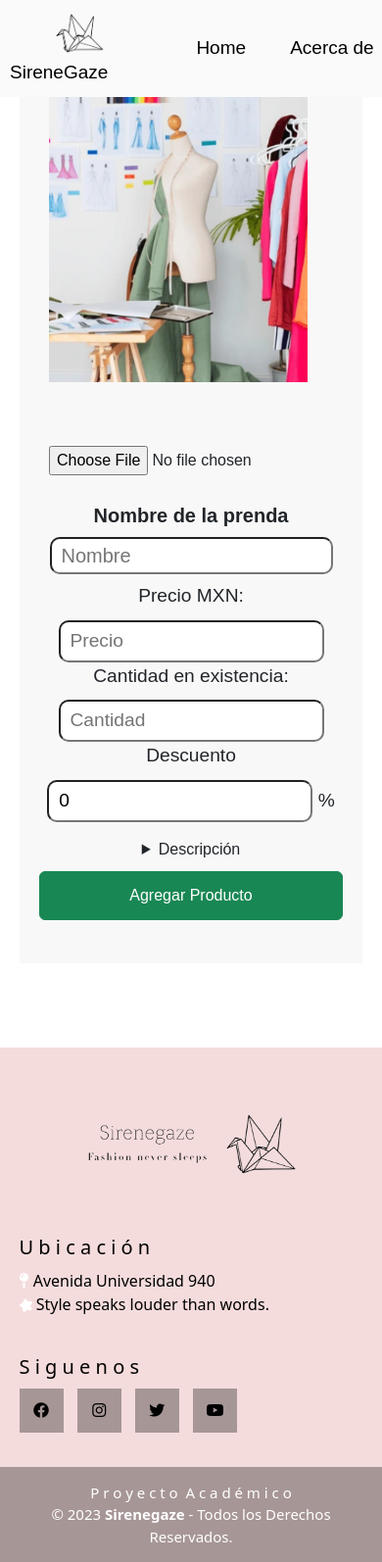
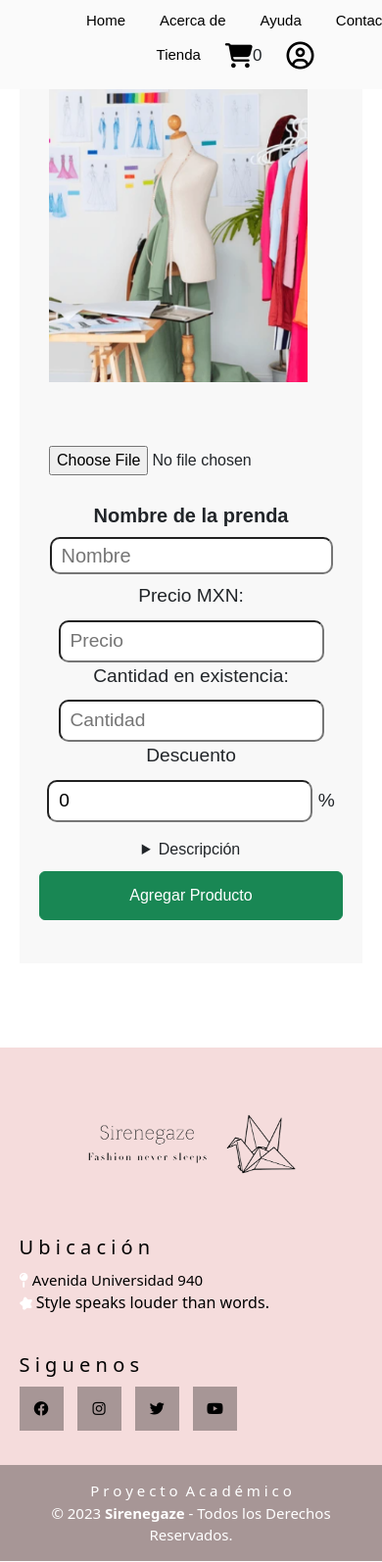
Before and after one commit to NotLuffyJustPeter/proyfinal, a PHP site: page /a.php in a window 390 px wide. Shown: the whole page at 98% size. Run offline with PHP 8.4, Linux system fonts and the light colour scheme; some libraries are stand-ins or nearby versions; some web fonts are replaced.

Commit message:
diseño
resposive header

```diff
--- a/css/styh.css
+++ b/css/styh.css
@@ -94,6 +94,104 @@ a:hover{
     align-items:center;
 }
 
+@media screen and (max-width: 430px) {
+    #menu{
+        /* Entre mas grande el width mas espacio entre los elementos */
+        width: 60px;
+        justify-content:center;
+        flex-wrap: wrap;
+        font-size: 10px;
+        margin-left: 30px;
+        margin-right: 30px;
+    }
+
+    .boton-logo {
+        display: none;
+    }
+
+    a{
+        font-size: 8px;
+    }
+    .icono{
+        font-size: 8px;
+    }
+
+}
+
+
+@media screen and (max-width: 530px) {
+    #menu{
+        /* Entre mas grande el width mas espacio entre los elementos */
+        width: 110px;
+        justify-content:center;
+        flex-wrap: wrap;
+        font-size: 15px;
+    }
+    #logo {
+        width: 40px;
+        height: 30px;
+    }
+
+    .boton-logo {
+        text-align: center;
+        margin-left: 30px;
+        margin-right:0px;
+        font-size: 15px;
+    }
+
+    a{
+        font-size: 15px;
+    }
+
+    .icono{
+        font-size: 15px;
+    }
+}
+
+@media screen and (max-width: 768px) {
+    #menu{
+        /* Entre mas grande el width mas espacio entre los elementos */
+        width: 40px;
+        justify-content:center;
+        font-size: 10px;
+    }
+    a{
+        font-size: 15px;
+    }
+
+    .icono{
+        font-size: 15px;
+    }
+
+    #logo {
+        width: 40px;
+        height: 30px;
+    }
+
+    .boton-logo {
+        text-align: center;
+        margin-left: 0px;
+        margin-right:0px;
+        border: none;
+        transition: background-color 0.3s ease;
+        font-size: 15px;
+    }
+    .menu1{
+        margin-left: 0px;
+    }
+}
+
+
+@media screen and (max-width: 1120px) {
+    #menu{
+        /* Entre mas grande el width mas espacio entre los elementos */
+        width: 400px;
+        flex-wrap: wrap;
+        font-size: 18px;
+    }
+
+}
+
 
 /* Media query para pantallas con un ancho mínimo de 600 píxeles */
 @media screen and (min-width: 1270px) {
@@ -108,6 +206,22 @@ a:hover{
     #menu{
         /* Entre mas grande el width mas espacio entre los elementos */
         width: 1030px;
+
+    }
+}
+
+@media screen and (min-width: 1750px) {
+    #menu{
+        /* Entre mas grande el width mas espacio entre los elementos */
+        width: 1300px;
+
+    }
+}
+
+@media screen and (min-width: 2050px) {
+    #menu{
+        /* Entre mas grande el width mas espacio entre los elementos */
+        width: 1700px;
 
     }
 }
--- a/header.php
+++ b/header.php
@@ -28,7 +28,7 @@
                     <a class="menu1" href="preguntas.php">Ayuda</a>
                     <a class="menu1" href="contactanos.php">Contactanos</a>
                     <div class="dropdown">
-                        <button class="dropbtn">Tienda</button>
+                        <button class="dropbtn"><a>Tienda</a></button>
                         <div class="dropdown-content">
                             <a id="menu1" href="woman.php">Woman</a>
                             <a id="menu1" href="men.php">Men</a>
@@ -51,7 +51,7 @@
                 $cuenta = $_SESSION["cuenta"];
                 ?>
                 <div class="dropdown icono">
-                        <button class="dropbtn icono"><i class="fa-solid fa-user" style="color: #000000; font-size:23px;"></i><?php echo '&nbsp' . $cuenta; ?></button>
+                        <button class="dropbtn icono"><i class="fa-solid fa-user" style="color: #000000; font-size:23px;"></i><?php echo '&nbsp' . $cuenta?></button>
                         <div class="dropdown-content">
                             <a id="menu1" href="cerrar_sesion.php">Cerrar Sesión</a>
                         </div>
@@ -73,7 +73,7 @@
                     if(isset($_SESSION["cuenta"])){
                       if($cuenta == "admin"){?>
                       <div class="dropdown">
-                          <button class="dropbtn"> Control </button>
+                          <button class="dropbtn"><a>Control</a></button>
                           <div class="dropdown-content">
                               <a id="menu1" href="a.php">Agregar productos</a>
                               <a id="menu1" href="c.php">Editar productos</a>
```
